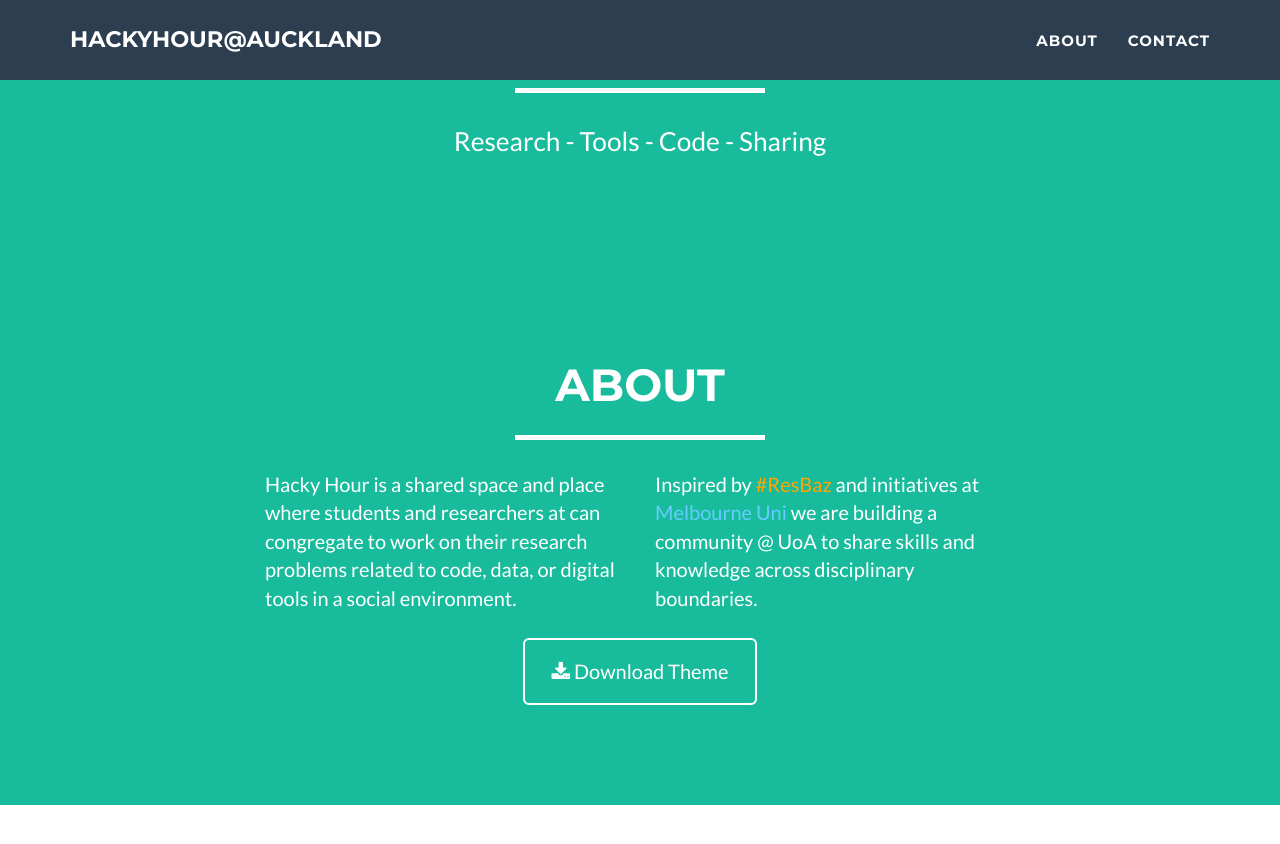
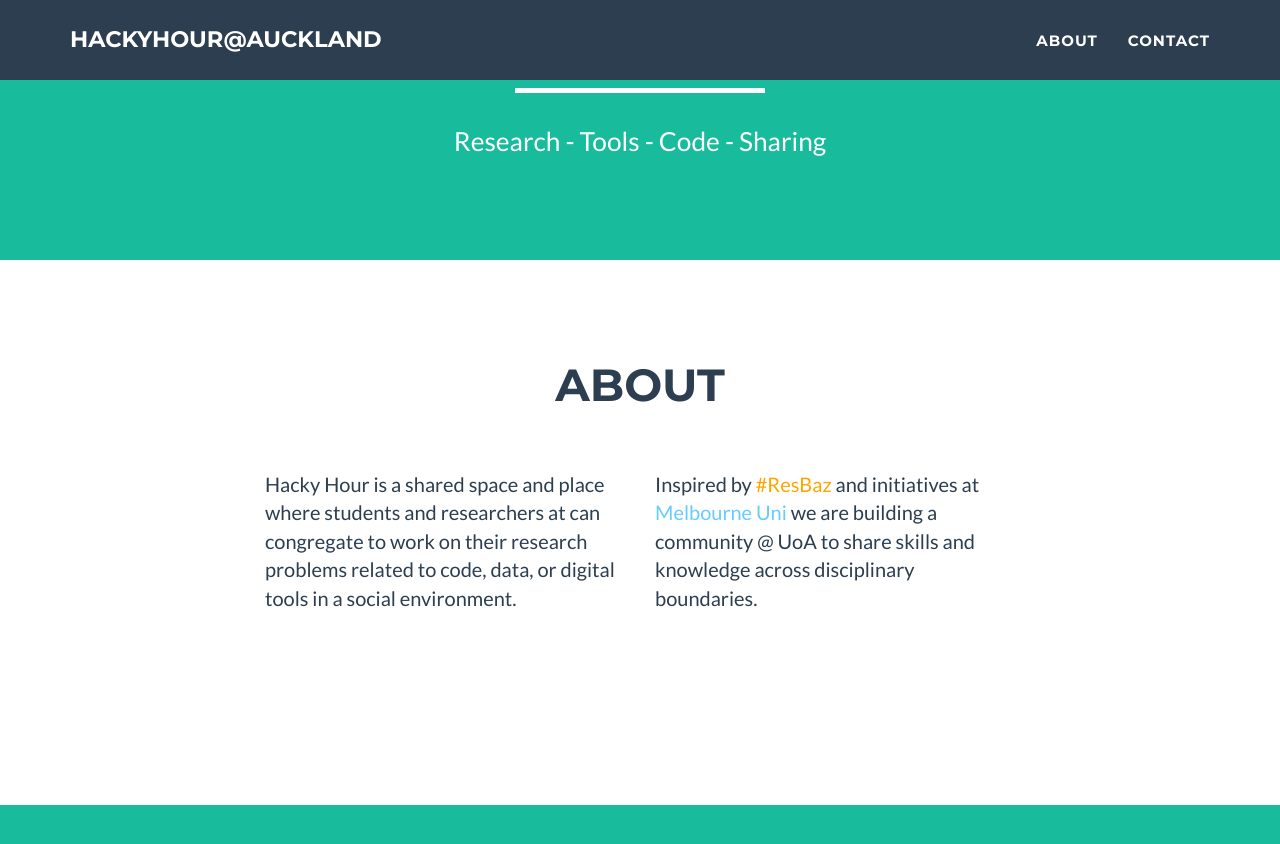
Before and after one commit to UoA-eResearch/HackyHour, a Jekyll site: the page built from index.html, in a window 1280 px wide and 900 px high, scrolled down 509 px. Shown: the top 844 px of the window. Built offline with Jekyll 4.4.1, drawn with Linux system fonts in a browser that asks for light colours.

Commit message:
change background colour

```diff
--- a/_includes/about.html
+++ b/_includes/about.html
@@ -1,5 +1,5 @@
  <!-- About Section -->
-    <section class="success" id="about">
+    <section id="about">
         <div class="container">
             <div class="row">
                 <div class="col-lg-12 text-center">
--- a/_includes/about2.html
+++ b/_includes/about2.html
@@ -1,5 +1,5 @@
  <!-- About Section -->
-    <section id="about2">
+    <section class="success" id="about2">
         <div class="container">
             <div class="row">
                 <div class="col-lg-12 text-center">
```
